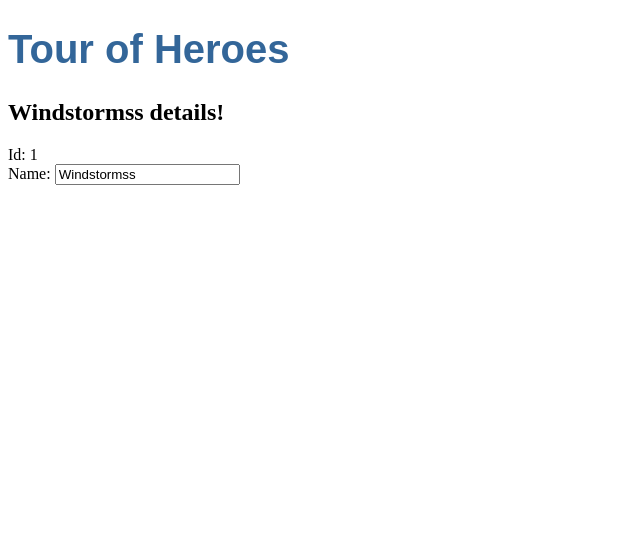
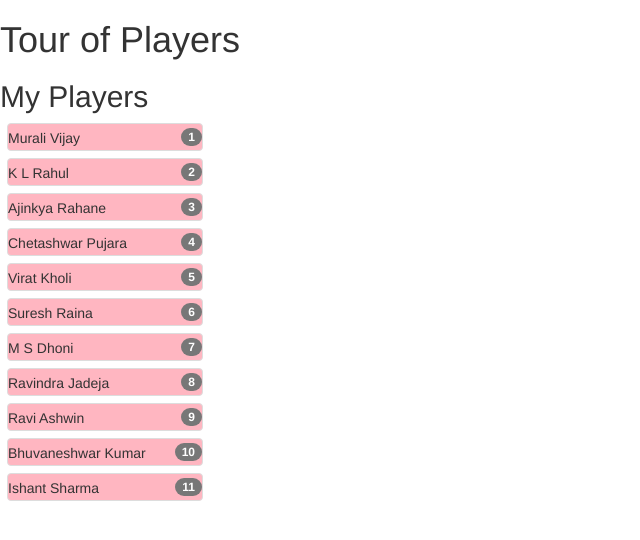
Before and after one commit to Surendirababu/angular2redittApp, an Angular app in the folder reditapp/: page / in a window 1280 px wide. Shown: the top 540 px of the page, without its empty margins (0-640 px from the left). Built offline with nearby package versions, Linux system fonts and the light colour scheme.

Commit message:
tour of players master details commit

```diff
--- a/reditapp/src/app/app.component.ts
+++ b/reditapp/src/app/app.component.ts
@@ -1,4 +1,18 @@
 import { Component } from '@angular/core';
+
+const HEROES: Hero[] = [
+  { id: 1, name: 'Murali Vijay' },
+  { id: 2, name: 'K L Rahul' },
+  { id: 3, name: 'Ajinkya Rahane' },
+  { id: 4, name: 'Chetashwar Pujara' },
+  { id: 5, name: 'Virat Kholi' },
+  { id: 6, name: 'Suresh Raina' },
+  { id: 7, name: 'M S Dhoni' },
+  { id: 8, name: 'Ravindra Jadeja' },
+  { id: 9, name: 'Ravi Ashwin' },
+  { id: 10, name: 'Bhuvaneshwar Kumar' },
+  { id: 11, name: 'Ishant Sharma' }
+];
 
 export class Hero{
   id: number;
@@ -9,19 +23,67 @@ export class Hero{
   template:
   `
   <h1>{{title}}</h1>
-  <h2>{{hero.name}} details!</h2>
-  <div><label>Id: </label>{{hero.id}}</div>
+  <h2>My Players</h2>
+  <ul class="list-group heroes">
+    <li *ngFor = "let hero of heroes" class="list-group-item" [class.selected]="hero === selectedHero" (click)="onSelect(hero)">
+       {{hero.name}} <span class = "badge">{{hero.id}}</span>
+    </li>
+  </ul>
+  <div *ngIf = "selectedHero">
+  <h2>{{selectedHero.name}} details!</h2>
+  <div><label>Id: </label>{{selectedHero.id}}</div>
   <div>
        <label>Name: </label>
-       <input [(ngModel)]="hero.name" placeholder="name">
+       <input [(ngModel)]="selectedHero.name" placeholder="name">
+      </div>
   </div>
   `,
-  styleUrls: ['./app.component.css']
+  styleUrls: ['./app.component.css'],
+  styles: [`
+    .selected {
+      background-color: #CFD8DC !important;
+      color: white;
+    }
+    .heroes {
+      margin: 0 0 2em 0;
+      list-style-type: none;
+      padding: 0;
+      width: 15em;
+    }
+    .heroes li {
+      cursor: pointer;
+      position: relative;
+      left: 0;
+      background-color: #FFB6C1;
+      margin: .5em;
+      padding: .3em 0;
+      height: 2em;
+      border-radius: 4px;
+    }
+    .heroes li.selected:hover {
+      background-color: #BBD8DC !important;
+      color: white;
+    }
+    .heroes li:hover {
+      color: #607D8B;
+      background-color: #DDD;
+      left: .1em;
+    }
+    .heroes .text {
+      position: relative;
+      top: -3px;
+    }
+
+  `]
+
 })
 export class AppComponent {
-  title = 'Tour of Heroes';
-  hero: Hero = {
-    id: 1,
-    name: 'Windstormss'
-  };
+  title = 'Tour of Players';
+  heroes = HEROES;
+  selectedHero: Hero;
+
+
+  onSelect(hero: Hero): void {
+  this.selectedHero = hero;
 }
+}
--- a/reditapp/src/index.html
+++ b/reditapp/src/index.html
@@ -6,7 +6,14 @@
   <base href="/">
 
   <meta name="viewport" content="width=device-width, initial-scale=1">
+
   <link rel="icon" type="image/x-icon" href="favicon.ico">
+
+  <link rel="stylesheet" href="https://maxcdn.bootstrapcdn.com/bootstrap/3.3.7/css/bootstrap.min.css">
+
+  <script src="https://ajax.googleapis.com/ajax/libs/jquery/3.2.0/jquery.min.js"></script>
+
+  <script src="https://maxcdn.bootstrapcdn.com/bootstrap/3.3.7/js/bootstrap.min.js"></script>
 </head>
 <body>
   <app-root>Loading...</app-root>
```
